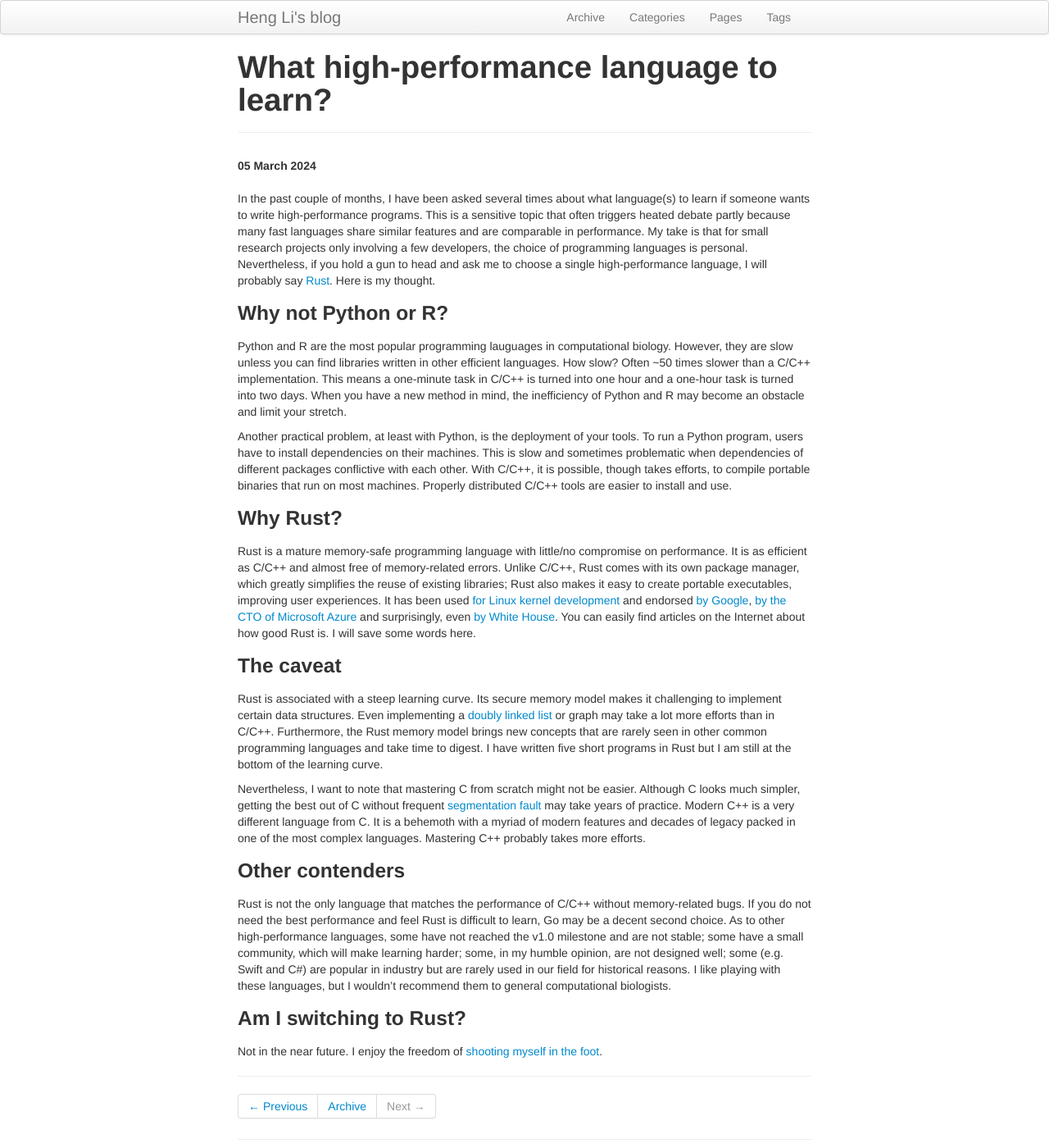
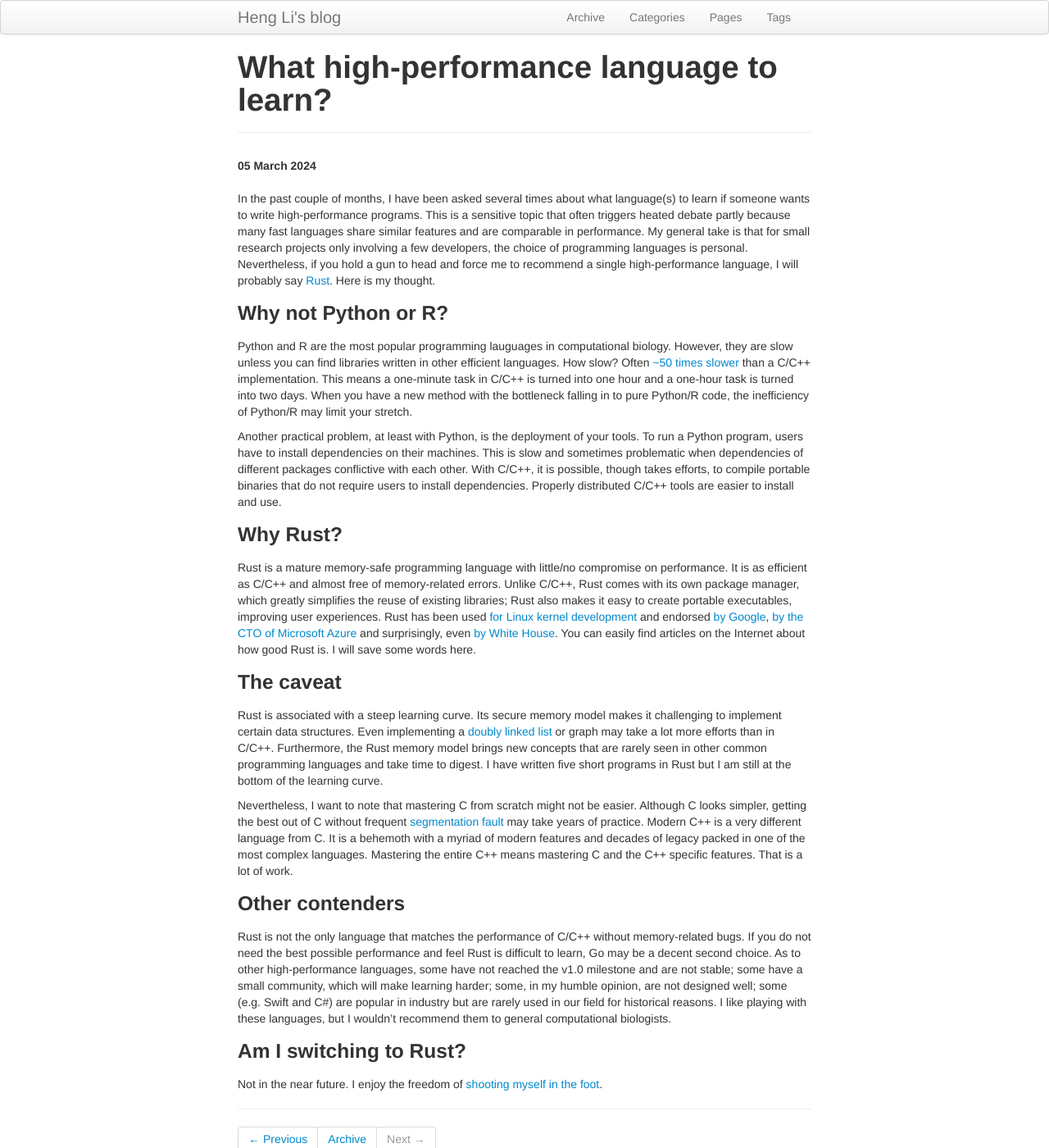
Before and after one commit to lh3/lh3.github.com, a Jekyll site: the page built from _posts/2024-03-05-what-high-performance-language-to-learn.md, in a window 1280 px wide and 1400 px high. Shown: the whole window at 82% size. Built offline with Jekyll 4.4.1, drawn with Linux system fonts in a browser that asks for light colours; comment, search, counter and statistics services are not loaded.

Commit message:
minor changes

```diff
--- a/_posts/2024-03-05-what-high-performance-language-to-learn.md
+++ b/_posts/2024-03-05-what-high-performance-language-to-learn.md
@@ -11,9 +11,9 @@ In the past couple of months, I have been asked several times about what languag
 if someone wants to write high-performance programs.
 This is a sensitive topic that often triggers heated debate
 partly because many fast languages share similar features and are comparable in performance.
-My take is that for small research projects only involving a few developers,
+My general take is that for small research projects only involving a few developers,
 the choice of programming languages is personal.
-Nevertheless, if you hold a gun to head and ask me to choose a single high-performance language,
+Nevertheless, if you hold a gun to head and force me to recommend a single high-performance language,
 I will probably say [Rust][rust].
 Here is my thought.
 
@@ -21,16 +21,16 @@ Here is my thought.
 
 Python and R are the most popular programming lauguages in computational biology.
 However, they are slow unless you can find libraries written in other efficient languages.
-How slow? Often ~50 times slower than a C/C++ implementation.
+How slow? Often [~50 times slower][benchmark] than a C/C++ implementation.
 This means a one-minute task in C/C++ is turned into one hour and
 a one-hour task is turned into two days.
-When you have a new method in mind,
-the inefficiency of Python and R may become an obstacle and limit your stretch.
+When you have a new method with the bottleneck falling in to pure Python/R code,
+the inefficiency of Python/R may limit your stretch.
 
 Another practical problem, at least with Python, is the deployment of your tools.
 To run a Python program, users have to install dependencies on their machines.
 This is slow and sometimes problematic when dependencies of different packages conflictive with each other.
-With C/C++, it is possible, though takes efforts, to compile portable binaries that run on most machines.
+With C/C++, it is possible, though takes efforts, to compile portable binaries that do not require users to install dependencies.
 Properly distributed C/C++ tools are easier to install and use.
 
 ### Why Rust?
@@ -39,7 +39,7 @@ Rust is a mature memory-safe programming language with little/no compromise on p
 It is as efficient as C/C++ and almost free of memory-related errors.
 Unlike C/C++, Rust comes with its own package manager, which greatly simplifies the reuse of existing libraries;
 Rust also makes it easy to create portable executables, improving user experiences.
-It has been used [for Linux kernel development][linux-rust] and endorsed [by Google][google-rust], [by the CTO of Microsoft Azure][ms-rust] and
+Rust has been used [for Linux kernel development][linux-rust] and endorsed [by Google][google-rust], [by the CTO of Microsoft Azure][ms-rust] and
 surprisingly, even [by White House][white-house].
 You can easily find articles on the Internet about how good Rust is.
 I will save some words here.
@@ -53,15 +53,16 @@ Furthermore, the Rust memory model brings new concepts that are rarely seen in o
 I have written five short programs in Rust but I am still at the bottom of the learning curve.
 
 Nevertheless, I want to note that mastering C from scratch might not be easier.
-Although C looks much simpler, getting the best out of C without frequent [segmentation fault][segfault] may take years of practice.
+Although C looks simpler, getting the best out of C without frequent [segmentation fault][segfault] may take years of practice.
 Modern C++ is a very different language from C.
 It is a behemoth with a myriad of modern features and decades of legacy packed in one of the most complex languages.
-Mastering C++ probably takes more efforts.
+Mastering the entire C++ means mastering C and the C++ specific features.
+That is a lot of work.
 
 ### Other contenders
 
 Rust is not the only language that matches the performance of C/C++ without memory-related bugs.
-If you do not need the best performance and feel Rust is difficult to learn, Go may be a decent second choice.
+If you do not need the best possible performance and feel Rust is difficult to learn, Go may be a decent second choice.
 As to other high-performance languages, some have not reached the v1.0 milestone and are not stable;
 some have a small community, which will make learning harder;
 some, in my humble opinion, are not designed well;
```
Also changed, not shown: other parts of _posts/2024-03-05-what-high-performance-language-to-learn.md (+1 -0 lines).
